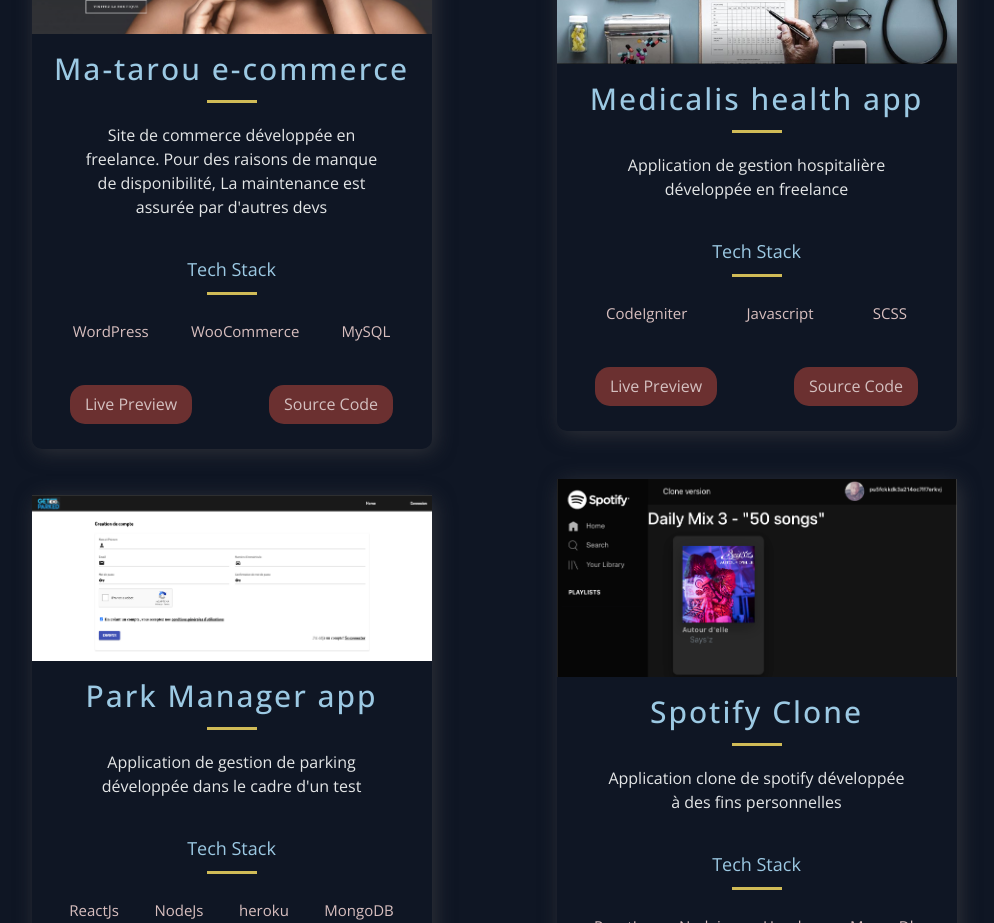
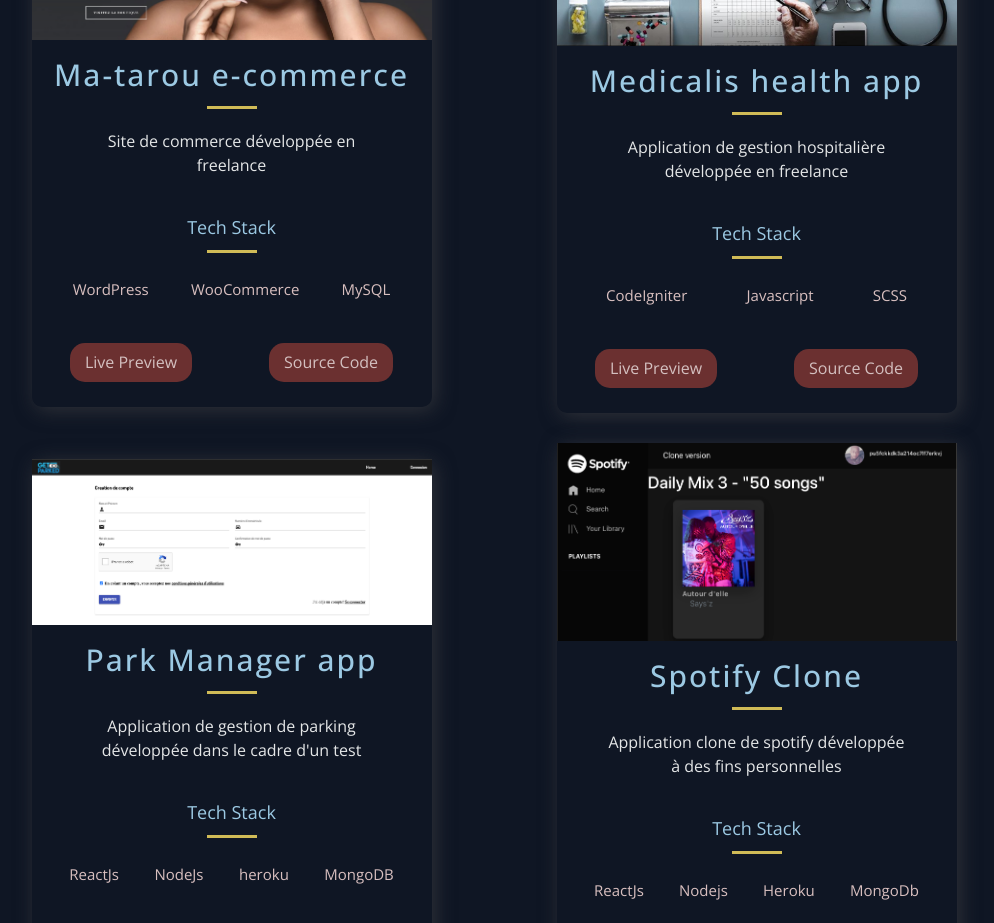
Before and after one commit to Merith-Ndolo/portfolio, a Next.js app: page / in a window 1280 px wide. Shown: the part 1360-2283 px from the top of the page, without its empty margins (146-1140 px from the left). Built offline with nearby package versions, Linux system fonts and the light colour scheme.

Commit message:
feat: update info

```diff
--- a/src/constants/constants.js
+++ b/src/constants/constants.js
@@ -1,8 +1,7 @@
 export const projects = [
   {
     title: "Ma-tarou e-commerce",
-    description:
-      "Site de commerce développée en freelance. Pour des raisons de manque de disponibilité, La maintenance est assurée par d'autres devs",
+    description: "Site de commerce développée en freelance",
     image: "/images/ma-tarou.png",
     tags: ["WordPress", "WooCommerce", "MySQL"],
     source: "https://github.com/Merith-Ndolo/ma-tarou",
```
